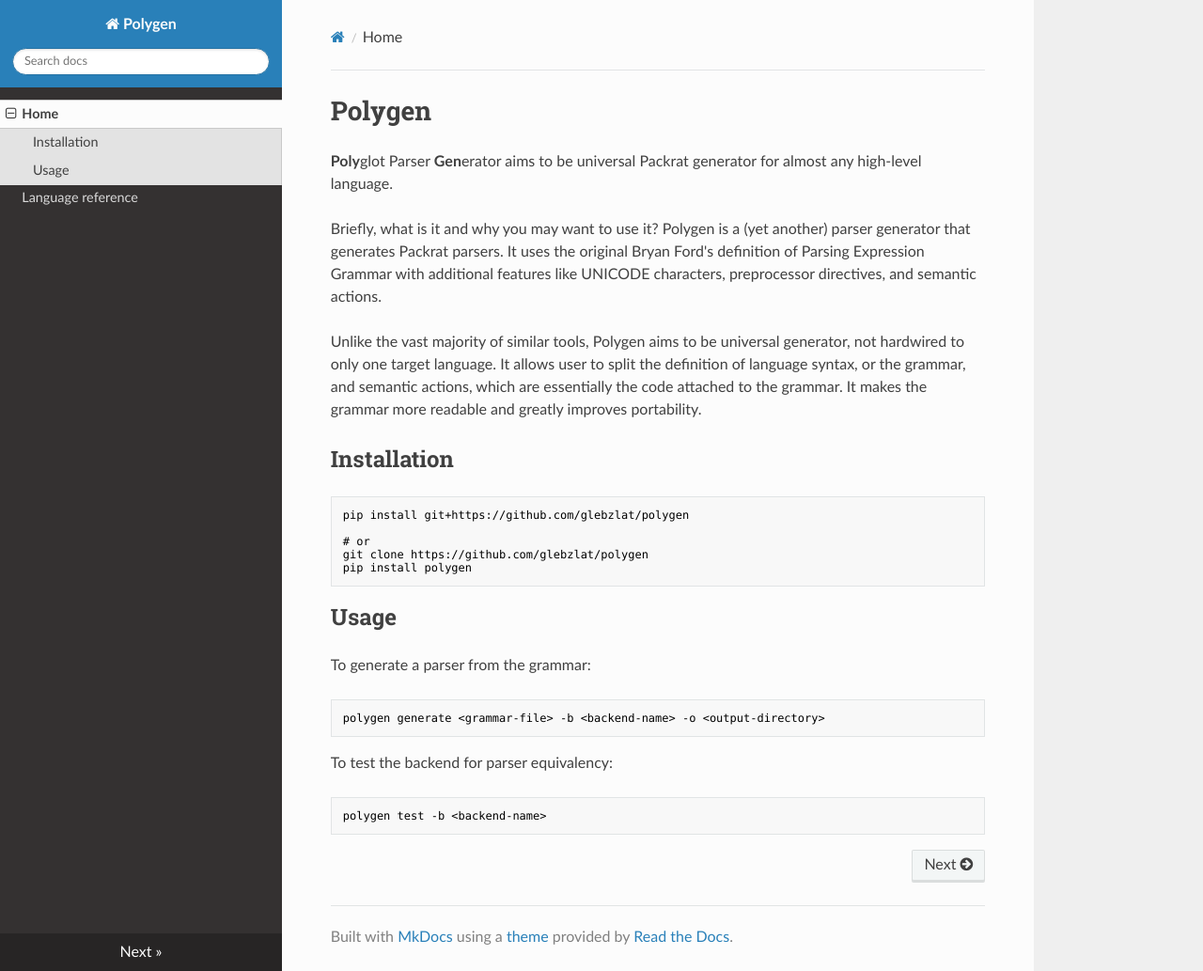
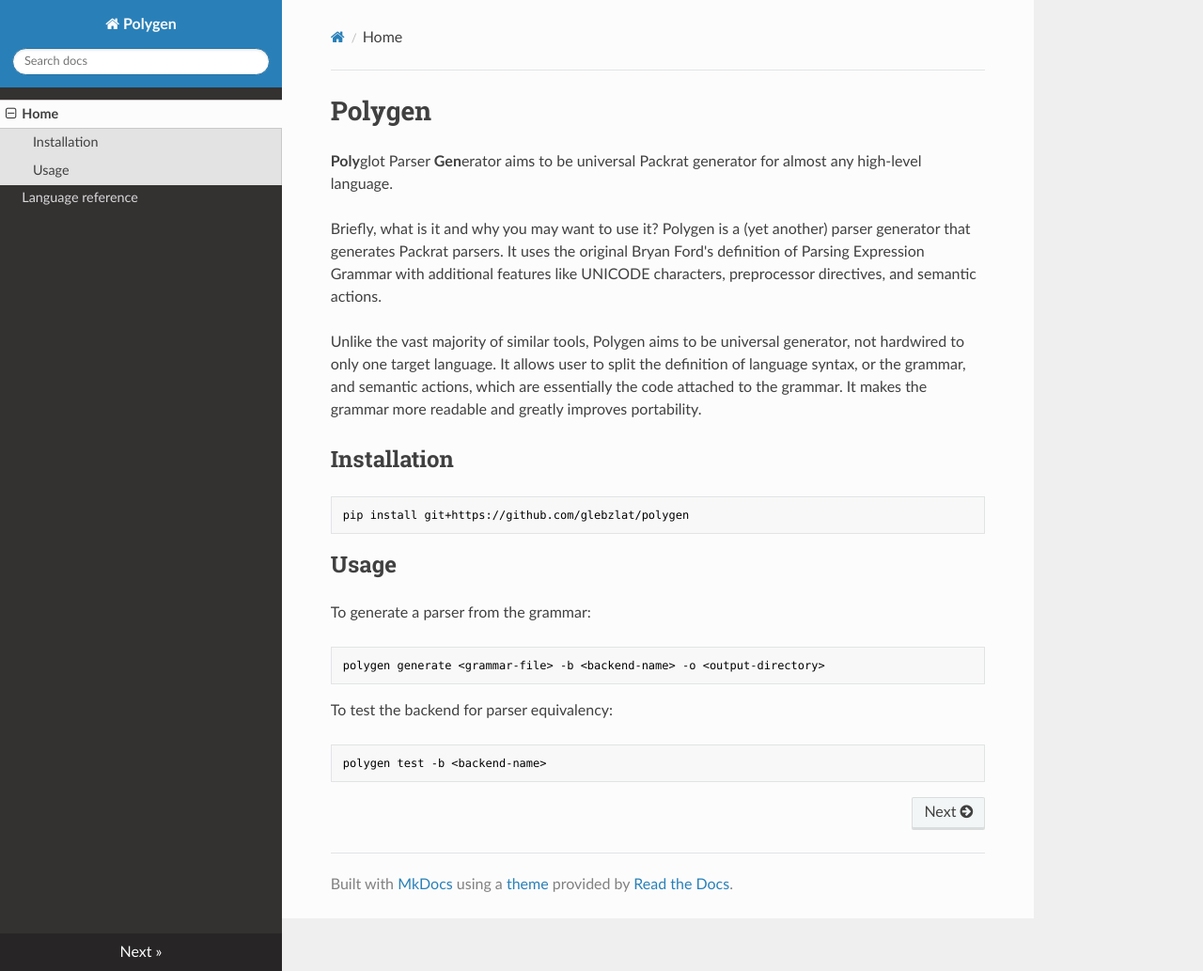
Before and after one commit to glebzlat/Polygen, an MkDocs documentation site: the page built from docs/docs/index.md, in a window 1280 px wide and 1033 px high. Shown: the whole window at 94% size. Built offline with MkDocs 1.6.1, drawn with Linux system fonts in a browser that asks for light colours.

Commit message:
docs: specify only the main way to install polygen

````diff
--- a/docs/docs/index.md
+++ b/docs/docs/index.md
@@ -18,10 +18,6 @@
 
 ```sh
 pip install git+https://github.com/glebzlat/polygen
-
-# or
-git clone https://github.com/glebzlat/polygen
-pip install polygen
 ```
 
 ## Usage
````
